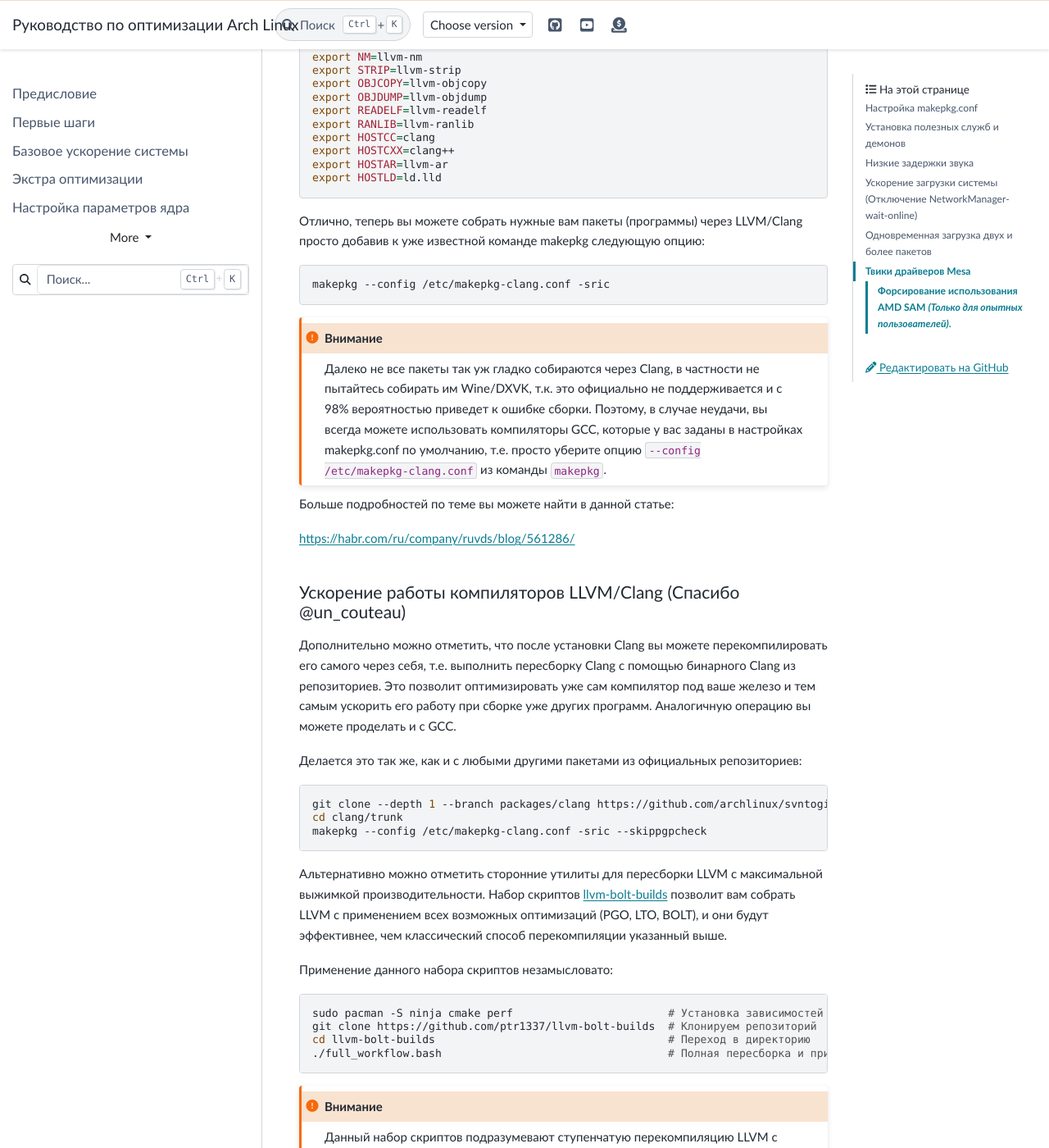
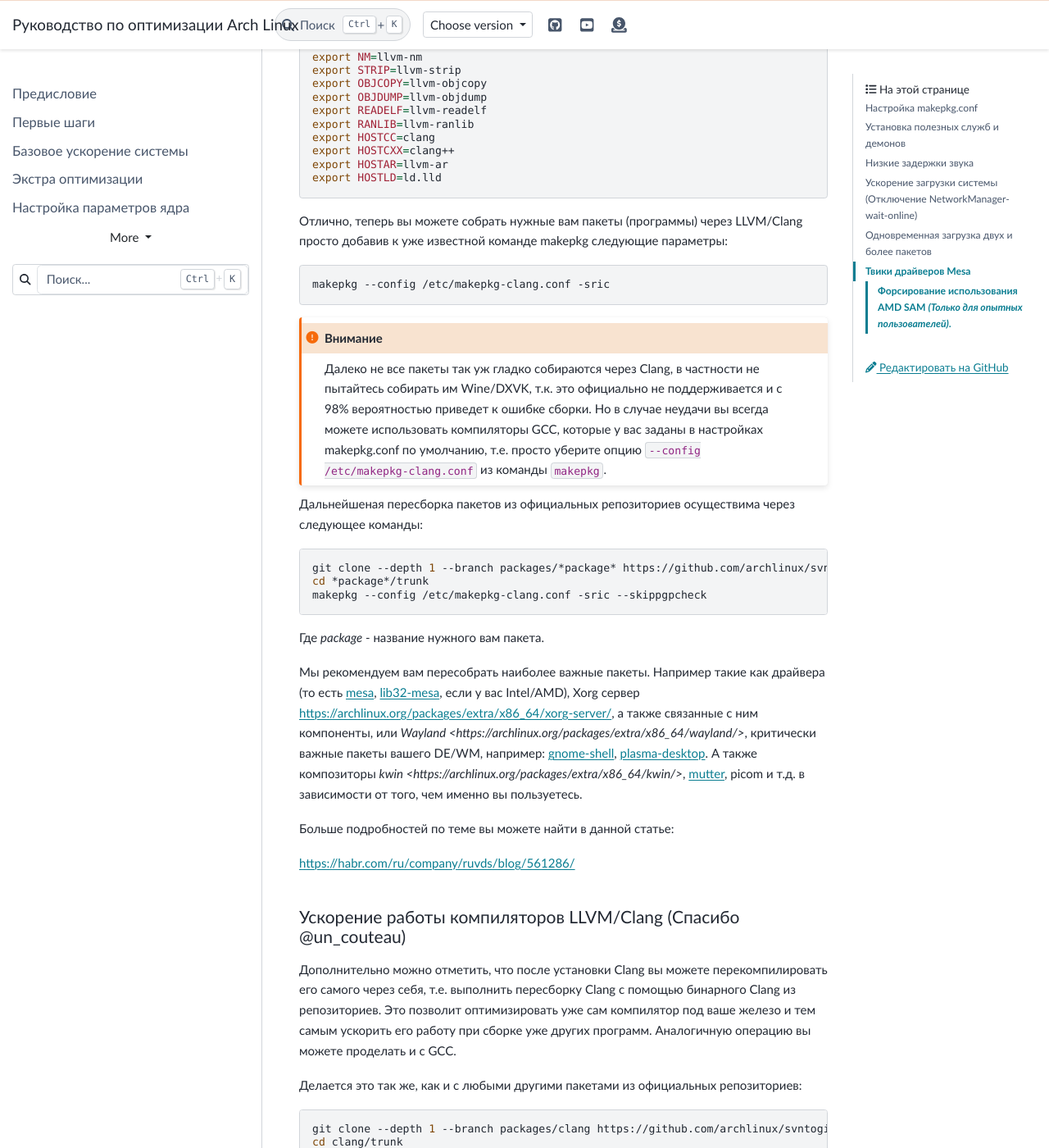
Before and after one commit to ventureoo/ARU, a Sphinx documentation site: the page built from docs/source/generic-system-acceleration.rst, in a window 1280 px wide and 1400 px high, scrolled down 1595 px. Shown: the whole window at 82% size. Built offline with Sphinx 7.4.7 and the PyData theme 0.15.4, drawn with Linux system fonts in a browser that asks for light colours; some of the changed text lies outside the part shown.

Commit message:
generic-system-accleration: List of packages for recompilation
Closes: https://github.com/ventureoo/ARU/issues/71

```diff
--- a/docs/source/generic-system-acceleration.rst
+++ b/docs/source/generic-system-acceleration.rst
@@ -85,14 +85,28 @@
   export HOSTAR=llvm-ar
   export HOSTLD=ld.lld
 
-Отлично, теперь вы можете собрать нужные вам пакеты (программы) через LLVM/Clang просто добавив к уже известной команде makepkg следующую опцию::
+Отлично, теперь вы можете собрать нужные вам пакеты (программы) через LLVM/Clang просто добавив к уже известной команде makepkg следующие параметры::
 
   makepkg --config /etc/makepkg-clang.conf -sric
 
 .. attention:: Далеко не все пакеты так уж гладко собираются через Clang, в частности не пытайтесь собирать им Wine/DXVK,
    т.к. это официально не поддерживается и с 98% вероятностью приведет к ошибке сборки.
-   Поэтому, в случае неудачи, вы всегда можете использовать компиляторы GCC, которые у вас заданы в настройках makepkg.conf по умолчанию,
+   Но в случае неудачи вы всегда можете использовать компиляторы GCC, которые у вас заданы в настройках makepkg.conf по умолчанию,
    т.е. просто уберите опцию ``--config /etc/makepkg-clang.conf`` из команды ``makepkg``.
+
+Дальнейшеная пересборка пакетов из официальных репозиториев осуществима через следующее команды::
+
+  git clone --depth 1 --branch packages/*package* https://github.com/archlinux/svntogit-packages.git *package*
+  cd *package*/trunk
+  makepkg --config /etc/makepkg-clang.conf -sric --skippgpcheck
+
+Где *package* - название нужного вам пакета.
+
+Мы рекомендуем вам пересобрать наиболее важные пакеты. Например такие как драйвера (то есть `mesa <https://archlinux.org/packages/extra/x86_64/mesa/>`_, `lib32-mesa <https://archlinux.org/packages/multilib/x86_64/lib32-mesa/>`_, если у вас Intel/AMD),
+Xorg сервер `<https://archlinux.org/packages/extra/x86_64/xorg-server/>`_, а также связанные с ним компоненты, или `Wayland <https://archlinux.org/packages/extra/x86_64/wayland/>`,
+критически важные пакеты вашего DE/WM, например: `gnome-shell <https://aur.archlinux.org/packages/gnome-shell-performance>`_, `plasma-desktop <https://archlinux.org/packages/extra/x86_64/plasma-desktop/>`_.
+А также композиторы `kwin <https://archlinux.org/packages/extra/x86_64/kwin/>`, `mutter <https://aur.archlinux.org/packages/mutter-performance>`_, picom и т.д. в зависимости от того, чем именно вы пользуетесь.
+
 
 Больше подробностей по теме вы можете найти в данной статье:
 
```
Also changed, not shown: other parts of docs/source/generic-system-acceleration.rst (+3 -3 lines).
